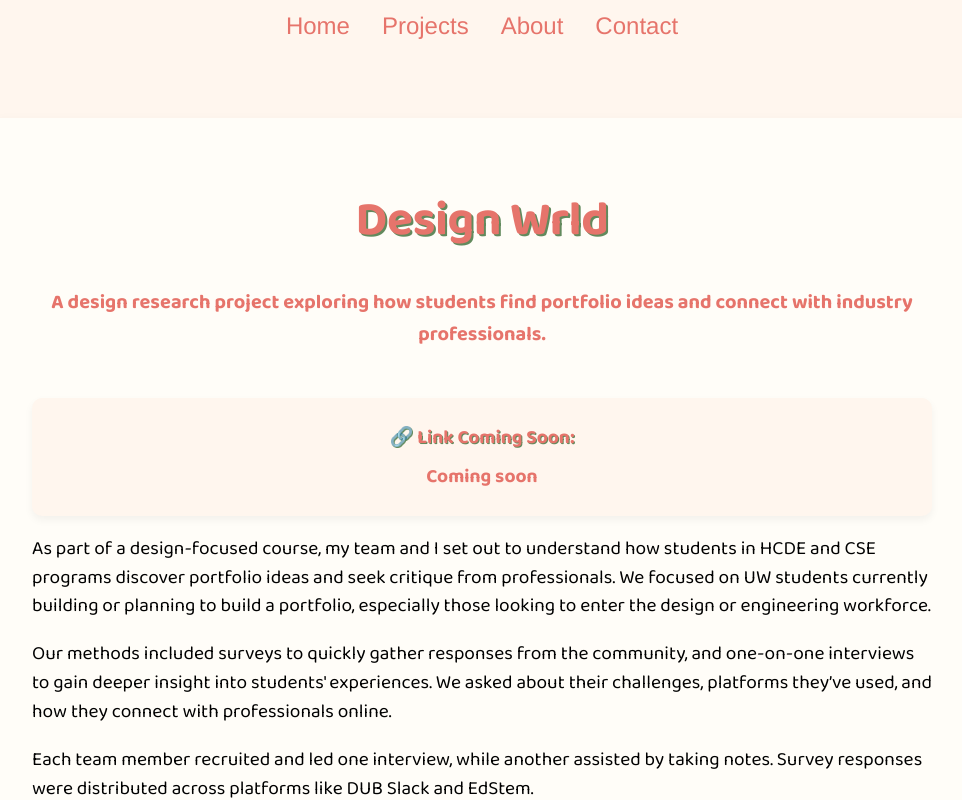
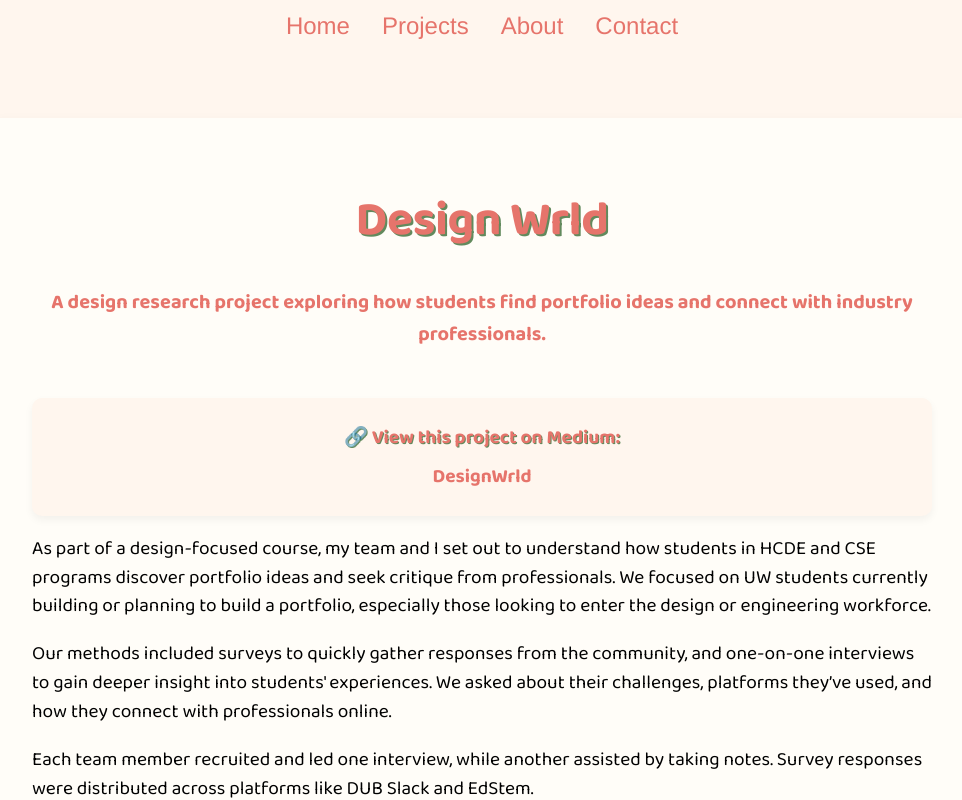
Before and after one commit to laxxe09/portfolio, a React (Create React App) app: page /portfolio/portfolioplatform in a window 1280 px wide. Shown: the top 800 px of the page, without its empty margins (158-1120 px from the left). Built offline with nearby package versions, Linux system fonts and the light colour scheme.

Commit message:
add DesignWrld project link

```diff
--- a/src/pages/PortfolioPlatform.jsx
+++ b/src/pages/PortfolioPlatform.jsx
@@ -9,14 +9,14 @@ const DesignWrld = () => {
         A design research project exploring how students find portfolio ideas and connect with industry professionals.
       </h4>
       <div className="github-link-section">
-        <p>🔗 Link Coming Soon:</p>
+        <p>🔗 View this project on Medium:</p>
         <a
-
+          href='https://cse440.medium.com/from-inspiration-to-collaboration-welcome-to-design-wrld-db4db2430051'
           target="_blank"
           rel="noopener noreferrer"
           className="github-link"
         >
-          Coming soon
+          DesignWrld
         </a>
       </div>
       <section className="project-section">
```
